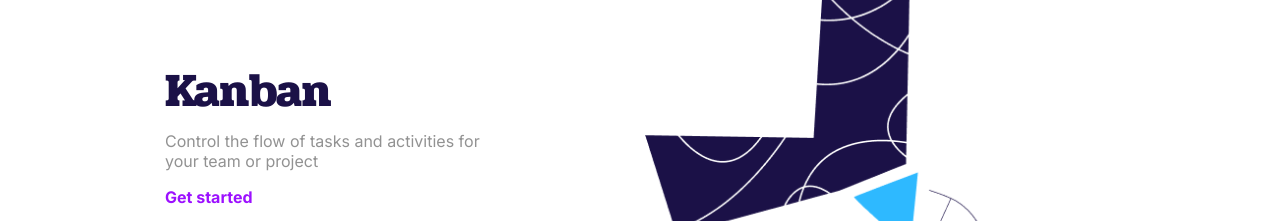
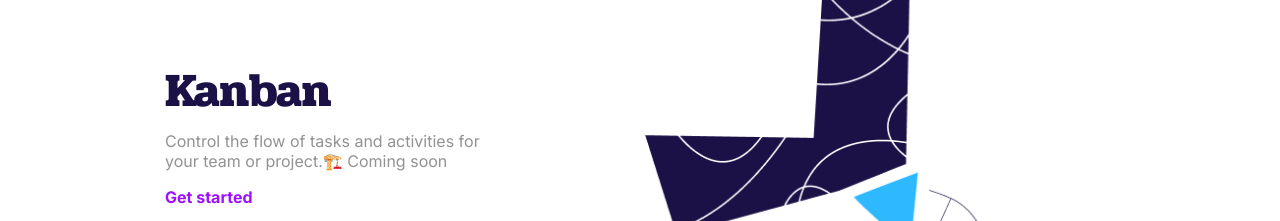
Before and after one commit to Gabriel-Silverio-96/web-taskyup, a Next.js app: page / in a window 1280 px wide. Shown: the part 2700-2921 px from the top of the page. Built offline with nearby package versions, Linux system fonts and the light colour scheme.

Commit message:
feat(home): kanban coming soon

```diff
--- a/pages/index.tsx
+++ b/pages/index.tsx
@@ -116,7 +116,7 @@ const Home: NextPage = () => {
             <div className={style.card}>
               <div>
                 <h2>Kanban</h2>
-                <p>Control the flow of tasks and activities for your team or project</p>
+                <p>Control the flow of tasks and activities for your team or project.🏗️ Coming soon</p>
                 <a
                   target="_blank"
                   href="https://taskyup.com/auth/signup"
```
